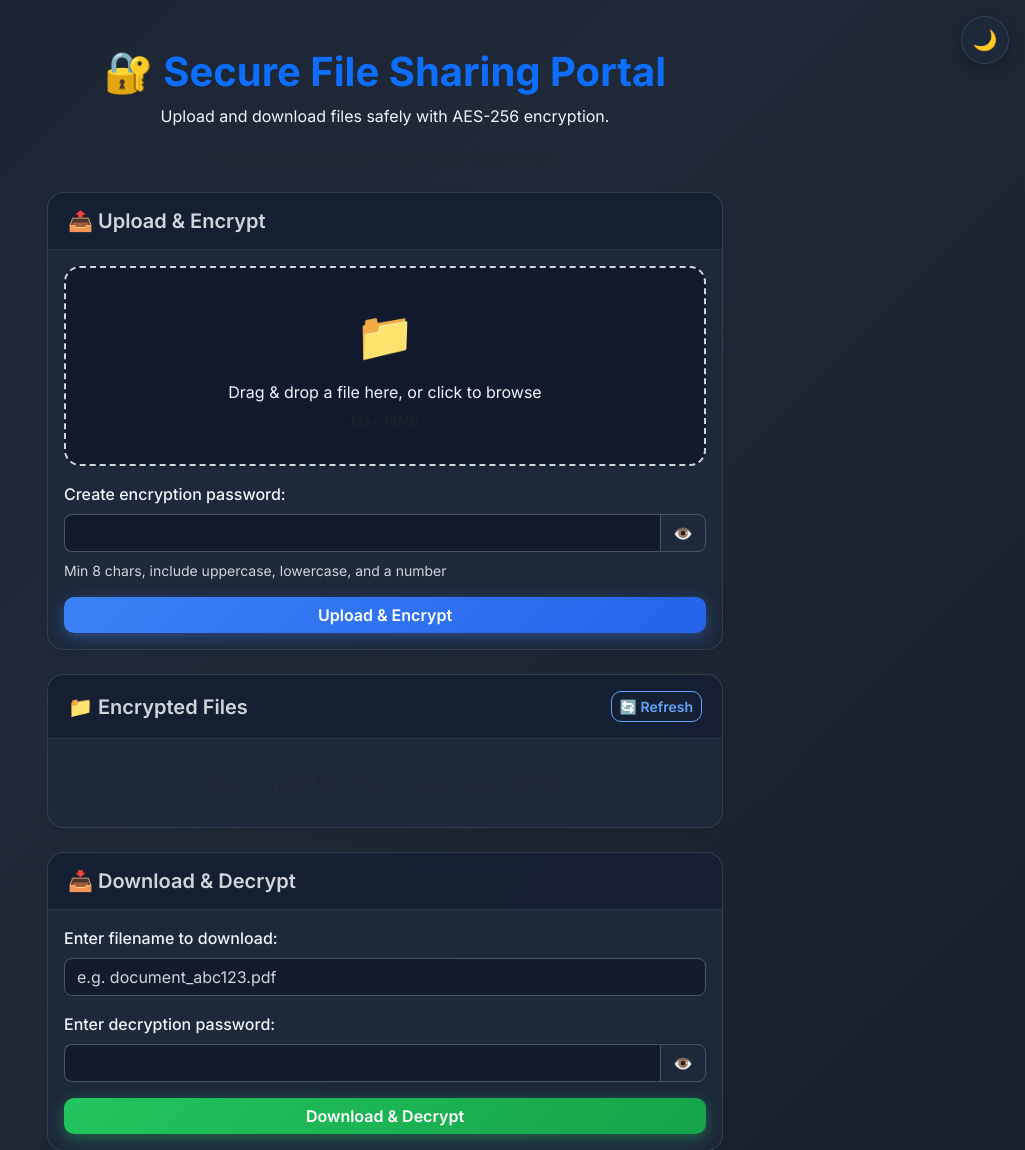
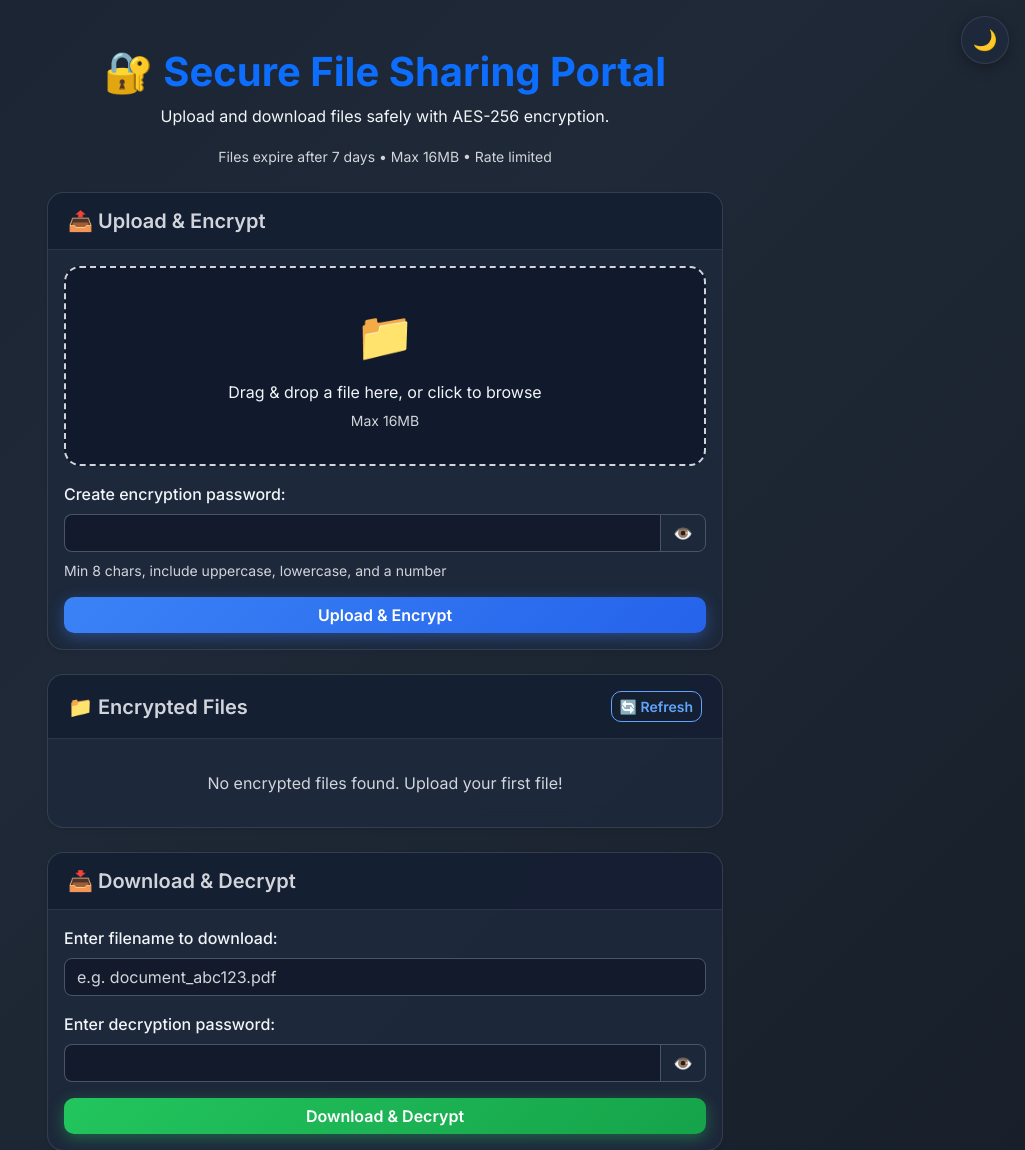
Before and after one commit to Hao-Tec/secure-file-share, a Flask app: page / in a window 1280 px wide. Shown: the top 1150 px of the page, without its empty margins (255-1280 px from the left). Run offline with Flask 3, Linux system fonts and the light colour scheme; data that the repository does not hold is empty; some libraries are stand-ins or nearby versions.

Commit message:
fix: force brighter text colors by overriding Bootstrap utility classes
- Added !important to .text-muted and .text-secondary to ensure our custom theme colors (#d1d5db, #f1f5f9) are used
- specific fix for invisible text on dark backgrounds

```diff
--- a/static/css/styles.css
+++ b/static/css/styles.css
@@ -11,6 +11,15 @@
   --accent-success: #22c55e;
   --accent-danger: #ef4444;
   --border-color: rgba(255, 255, 255, 0.1);
+}
+
+/* === Bootstrap Overrides === */
+.text-muted {
+  color: var(--text-muted) !important;
+}
+
+.text-secondary {
+  color: var(--text-secondary) !important;
 }
 
 [data-theme="light"] {
```
